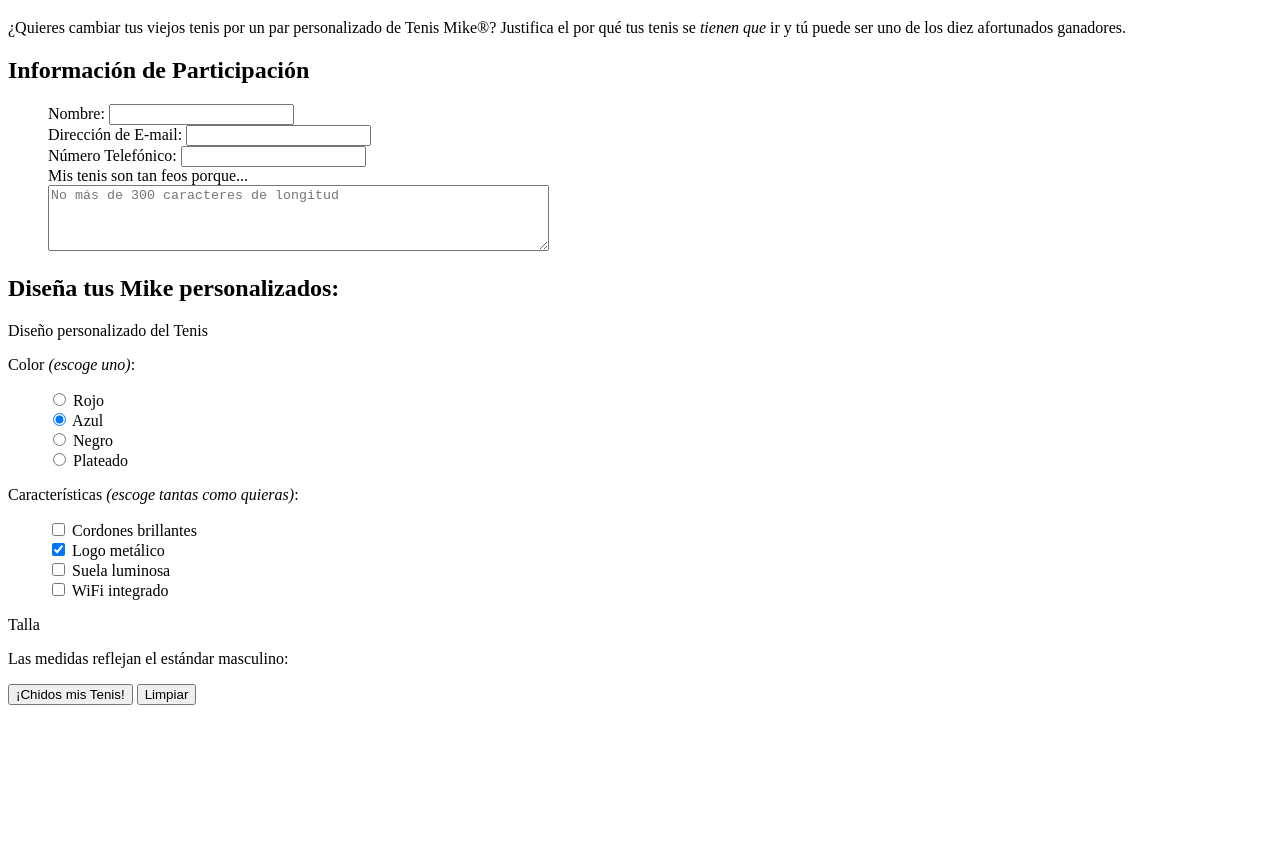
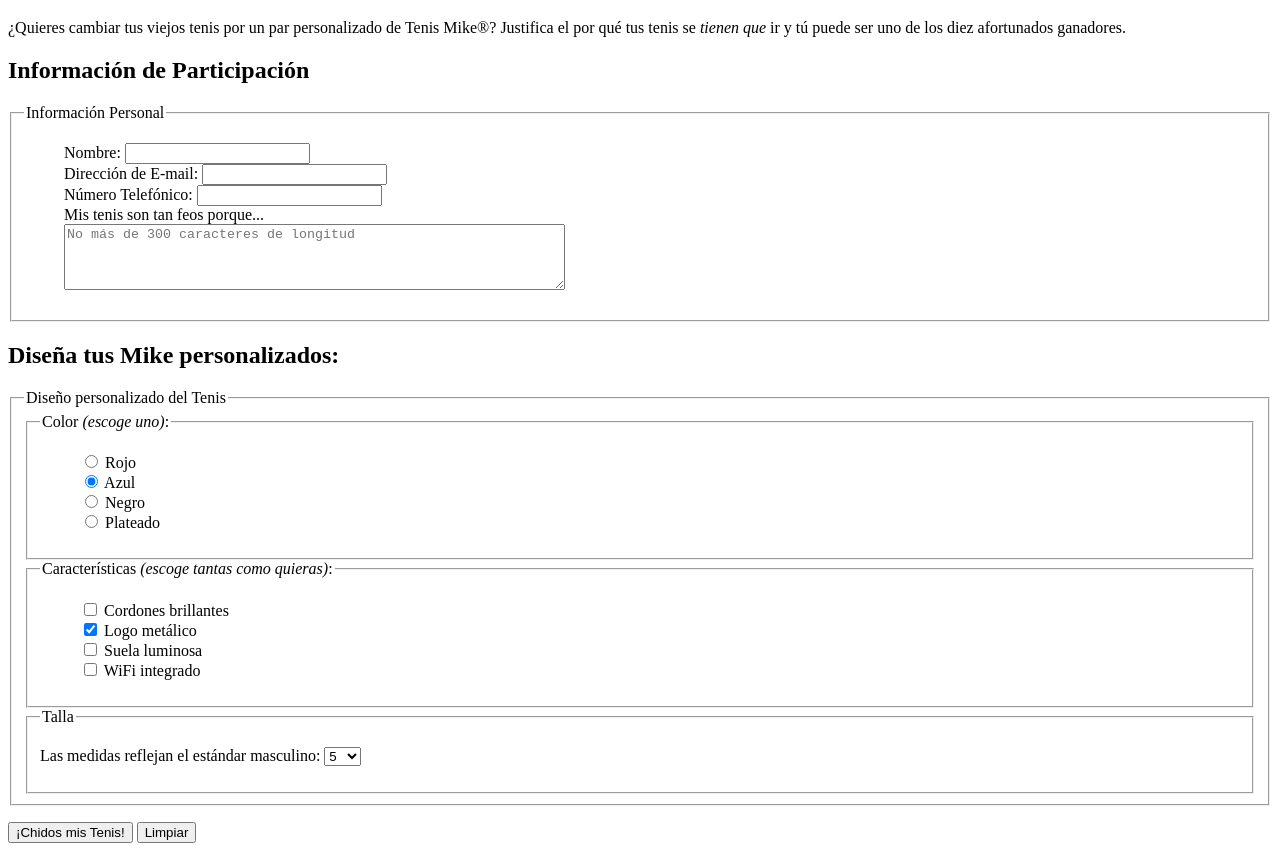
Before and after one commit to ivannssE/hweb, a plain HTML site: page practicas/p09/p09-forumario_concurso/formulario.html in a window 1280 px wide. Shown: the part 61-920 px from the top of the page. Before the commit the page ends 800 px from the top, so only its background shows below. Drawn offline with Linux system fonts and the light colour scheme.

Commit message:
Ejercicio 3: Menu desplegable de talla, fieldset, legend y labels

```diff
--- a/practicas/p09/p09-forumario_concurso/formulario.html
+++ b/practicas/p09/p09-forumario_concurso/formulario.html
@@ -19,36 +19,59 @@
 
     <h2>Información de Participación</h2>
 
+    <fieldset>
+      <legend>Información Personal</legend>
       <ul>
-      <li>Nombre: <input type="text" name="name"></li>
-      <li>Dirección de E-mail: <input type="email" name="email"></li>
-      <li>Número Telefónico: <input type="tel" name="phone"></li>
-      <li>Mis tenis son tan feos porque...<br>
-      <textarea name="story" rows="4" cols="60" maxlength="300" placeholder="No más de 300 caracteres de longitud"></textarea></li>
+        <li><label for="form-name">Nombre:</label> <input type="text" name="name" id="form-name"></li>
+        <li><label for="form-email">Dirección de E-mail:</label> <input type="email" name="email" id="form-email"></li>
+        <li><label for="form-tel">Número Telefónico:</label> <input type="tel" name="phone" id="form-tel"></li>
+        <li><label for="form-story">Mis tenis son tan feos porque...</label><br>
+        <textarea name="story" rows="4" cols="60" maxlength="300" id="form-story" placeholder="No más de 300 caracteres de longitud"></textarea></li>
       </ul>
+    </fieldset>
 
     <h2>Diseña tus Mike personalizados:</h2>
 
-    <p>Diseño personalizado del Tenis</p>
+    <fieldset>
+      <legend>Diseño personalizado del Tenis</legend>
 
-    <p>Color <em>(escoge uno)</em>:</p>
+      <fieldset>
+        <legend>Color <em>(escoge uno)</em>:</legend>
         <ul>
-      <li><input type="radio" name="color" value="red"> Rojo</li>
-      <li><input type="radio" name="color" value="blue" checked> Azul</li>
-      <li><input type="radio" name="color" value="black"> Negro</li>
-      <li><input type="radio" name="color" value="silver"> Plateado</li>
+          <li><label><input type="radio" name="color" value="red"> Rojo</label></li>
+          <li><label><input type="radio" name="color" value="blue" checked> Azul</label></li>
+          <li><label><input type="radio" name="color" value="black"> Negro</label></li>
+          <li><label><input type="radio" name="color" value="silver"> Plateado</label></li>
         </ul>
+      </fieldset>
 
-    <p>Características <em>(escoge tantas como quieras)</em>:</p>
+      <fieldset>
+        <legend>Características <em>(escoge tantas como quieras)</em>:</legend>
         <ul>
-      <li><input type="checkbox" name="features[]" value="laces"> Cordones brillantes</li>
-      <li><input type="checkbox" name="features[]" value="logo" checked> Logo metálico</li>
-      <li><input type="checkbox" name="features[]" value="heels"> Suela luminosa</li>
-      <li><input type="checkbox" name="features[]" value="mp3"> WiFi integrado</li>
+          <li><label><input type="checkbox" name="features[]" value="laces"> Cordones brillantes</label></li>
+          <li><label><input type="checkbox" name="features[]" value="logo" checked> Logo metálico</label></li>
+          <li><label><input type="checkbox" name="features[]" value="heels"> Suela luminosa</label></li>
+          <li><label><input type="checkbox" name="features[]" value="mp3"> WiFi integrado</label></li>
         </ul>
+      </fieldset>
 
-    <p>Talla</p>
-    <p>Las medidas reflejan el estándar masculino:</p>
+      <fieldset>
+        <legend>Talla</legend>
+        <p><label for="form-size">Las medidas reflejan el estándar masculino:</label>
+        <select name="size" id="form-size" size="1">
+          <option>3</option>
+          <option>4</option>
+          <option selected>5</option>
+          <option>6</option>
+          <option>7</option>
+          <option>8</option>
+          <option>9</option>
+          <option>10</option>
+          <option>11</option>
+        </select></p>
+      </fieldset>
+
+    </fieldset>
 
     <p>
       <input type="submit" value="¡Chidos mis Tenis!">
```
Lines whose indentation alone changed are shown as unchanged.
